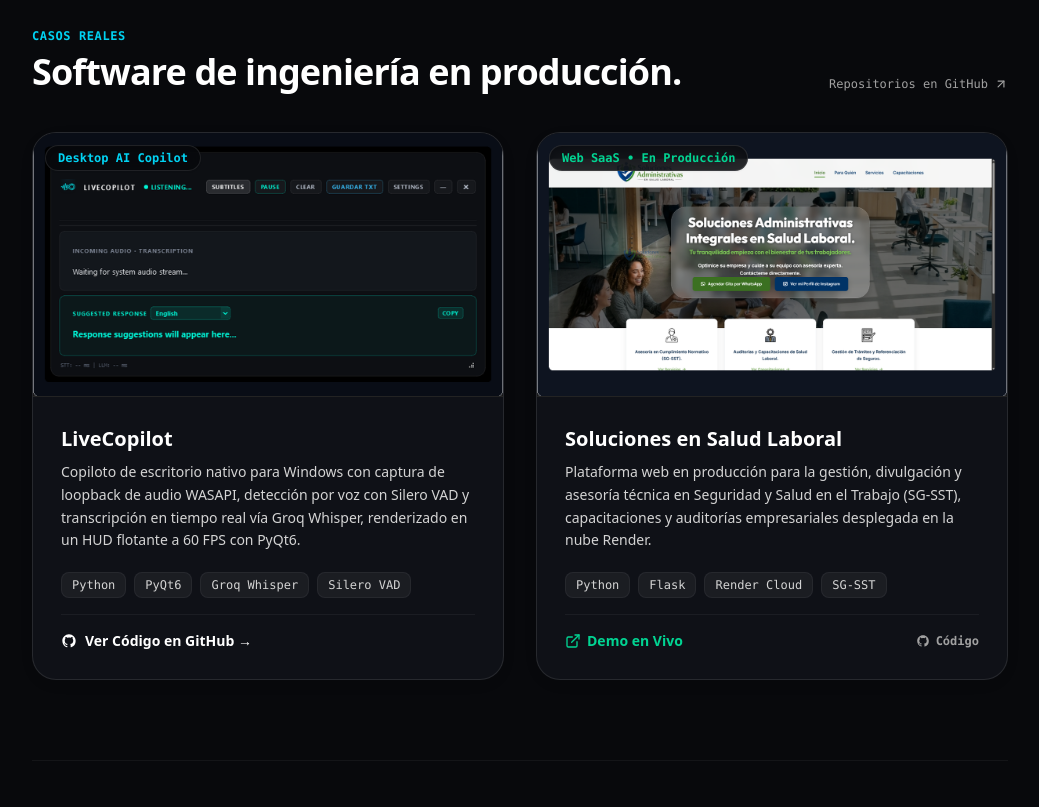
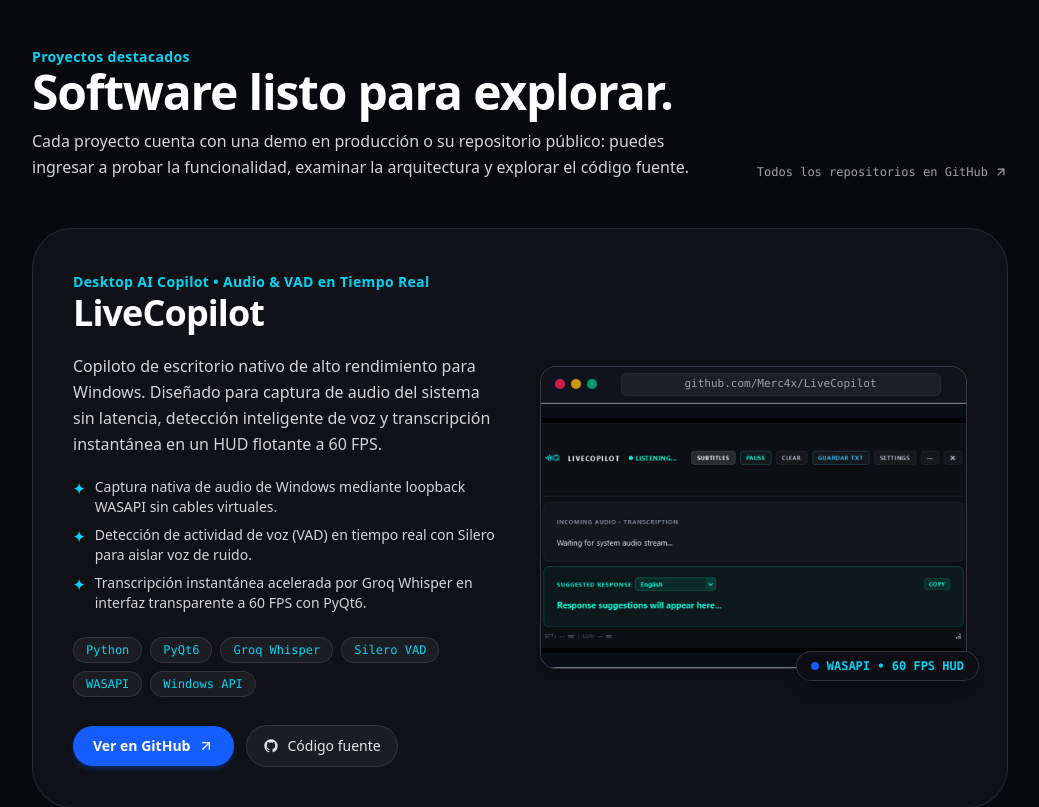
Before and after one commit to Merc4x/portafolio, a Next.js app: page / in a window 1280 px wide. Shown: the part 1740-2547 px from the top of the page, without its empty margins (120-1159 px from the left). Built offline with nearby package versions, Linux system fonts and the light colour scheme.

Commit message:
feat: Showcase projects with 2-column card layout, browser mockups, bullet features, and action pills

```diff
--- a/src/app/page.tsx
+++ b/src/app/page.tsx
@@ -389,139 +389,236 @@
           </div>
         </section>
 
-        {/* FEATURED PROJECTS: SHOWCASE */}
-        <section id="proyectos" className="py-16 sm:py-20 border-b border-slate-200/80 dark:border-white/5">
-          <div className="flex flex-col sm:flex-row sm:items-end justify-between mb-10 gap-3">
-            <div className="space-y-2">
-              <div className="text-xs font-mono text-blue-700 dark:text-cyan-400 uppercase tracking-wider font-bold">
-                Casos Reales
-              </div>
-              <h2 className="text-3xl sm:text-4xl font-black text-slate-950 dark:text-white tracking-tight">
-                Software de ingeniería en producción.
+        {/* FEATURED PROJECTS: SHOWCASE INSPIRADO EN LA REFERENCIA */}
+        <section id="proyectos" className="py-16 sm:py-24 border-b border-slate-200/80 dark:border-white/5">
+          <div className="flex flex-col sm:flex-row sm:items-end justify-between mb-12 gap-4">
+            <div className="space-y-3">
+              <span className="text-sm font-semibold tracking-wide text-blue-600 dark:text-cyan-400">
+                Proyectos destacados
+              </span>
+              <h2 className="text-3xl sm:text-5xl font-black text-slate-950 dark:text-white tracking-tight">
+                Software listo para explorar.
               </h2>
+              <p className="text-slate-600 dark:text-neutral-300 text-sm sm:text-base max-w-2xl leading-relaxed">
+                Cada proyecto cuenta con una demo en producción o su repositorio público: puedes ingresar a probar la funcionalidad, examinar la arquitectura y explorar el código fuente.
+              </p>
             </div>
             <a
               href="https://github.com/Merc4x?tab=repositories"
               target="_blank"
               rel="noopener noreferrer"
-              className="inline-flex items-center gap-1.5 text-xs font-mono font-medium text-slate-600 hover:text-slate-950 dark:text-neutral-400 dark:hover:text-white transition-colors"
+              className="inline-flex items-center gap-1.5 text-xs font-mono font-medium text-slate-600 hover:text-slate-950 dark:text-neutral-400 dark:hover:text-white transition-colors shrink-0"
             >
-              <span>Repositorios en GitHub</span>
+              <span>Todos los repositorios en GitHub</span>
               <ArrowUpRight className="w-3.5 h-3.5" />
             </a>
           </div>
 
-          <div className="grid grid-cols-1 md:grid-cols-2 gap-8">
+          <div className="space-y-10 sm:space-y-12">
             {/* Project 1: LiveCopilot */}
-            <div className="group rounded-3xl bg-white dark:bg-[#0f1117] border border-slate-200/90 dark:border-white/10 hover:border-blue-300 dark:hover:border-white/20 transition-all overflow-hidden flex flex-col shadow-[0_4px_20px_-4px_rgba(15,23,42,0.06)] hover:shadow-[0_12px_32px_-6px_rgba(15,23,42,0.12)]">
-              <div className="relative aspect-[16/9] overflow-hidden bg-slate-100 dark:bg-neutral-900 border-b border-slate-200/80 dark:border-white/5">
-                <img
-                  src={`${basePath}/images/livecopilot.png`}
-                  alt="LiveCopilot Desktop App"
-                  className="w-full h-full object-cover transition-transform duration-500 group-hover:scale-105"
-                />
-                <div className="absolute top-3 left-3 px-3 py-1 rounded-full bg-white/95 dark:bg-[#08090c]/85 backdrop-blur-md border border-slate-200 dark:border-white/10 text-xs font-mono font-semibold text-blue-700 dark:text-cyan-400 shadow-xs">
-                  Desktop AI Copilot
-                </div>
+            <div className="group rounded-3xl sm:rounded-[2.5rem] bg-white dark:bg-[#0f1117] border border-slate-200/90 dark:border-white/10 hover:border-blue-400 dark:hover:border-white/20 transition-all p-6 sm:p-10 shadow-lg shadow-slate-200/40 dark:shadow-none">
+              <div className="grid grid-cols-1 lg:grid-cols-12 gap-8 lg:gap-10 items-center">
+                {/* Columna Izquierda: Información, Features y Acciones */}
+                <div className="lg:col-span-6 space-y-5">
+                  <div className="space-y-2">
+                    <span className="text-xs sm:text-sm font-semibold tracking-wide text-blue-600 dark:text-cyan-400">
+                      Desktop AI Copilot &bull; Audio &amp; VAD en Tiempo Real
+                    </span>
+                    <h3 className="text-2xl sm:text-4xl font-black text-slate-950 dark:text-white tracking-tight">
+                      LiveCopilot
+                    </h3>
                   </div>
 
-              <div className="p-6 sm:p-7 flex-1 flex flex-col justify-between space-y-4">
-                <div>
-                  <h3 className="text-xl font-bold text-slate-950 dark:text-white group-hover:text-blue-600 dark:group-hover:text-cyan-400 transition-colors">
-                    LiveCopilot
-                  </h3>
-                  <p className="text-sm text-slate-600 dark:text-neutral-300 mt-2 leading-relaxed">
-                    Copiloto de escritorio nativo para Windows con captura de loopback de audio WASAPI, detección por voz con Silero VAD y transcripción en tiempo real vía Groq Whisper, renderizado en un HUD flotante a 60 FPS con PyQt6.
+                  <p className="text-sm sm:text-base text-slate-600 dark:text-neutral-300 leading-relaxed">
+                    Copiloto de escritorio nativo de alto rendimiento para Windows. Diseñado para captura de audio del sistema sin latencia, detección inteligente de voz y transcripción instantánea en un HUD flotante a 60 FPS.
                   </p>
+
+                  {/* Bullet points con estilo idéntico a la referencia */}
+                  <ul className="space-y-2 text-xs sm:text-sm text-slate-700 dark:text-neutral-300">
+                    <li className="flex items-start gap-2.5">
+                      <span className="text-blue-600 dark:text-cyan-400 font-bold shrink-0 mt-0.5">✦</span>
+                      <span>Captura nativa de audio de Windows mediante loopback WASAPI sin cables virtuales.</span>
+                    </li>
+                    <li className="flex items-start gap-2.5">
+                      <span className="text-blue-600 dark:text-cyan-400 font-bold shrink-0 mt-0.5">✦</span>
+                      <span>Detección de actividad de voz (VAD) en tiempo real con Silero para aislar voz de ruido.</span>
+                    </li>
+                    <li className="flex items-start gap-2.5">
+                      <span className="text-blue-600 dark:text-cyan-400 font-bold shrink-0 mt-0.5">✦</span>
+                      <span>Transcripción instantánea acelerada por Groq Whisper en interfaz transparente a 60 FPS con PyQt6.</span>
+                    </li>
+                  </ul>
+
+                  {/* Tech stack pills */}
+                  <div className="flex flex-wrap gap-2 pt-1">
+                    {["Python", "PyQt6", "Groq Whisper", "Silero VAD", "WASAPI", "Windows API"].map((tech) => (
+                      <span
+                        key={tech}
+                        className="px-3 py-1 rounded-full text-xs font-mono font-medium bg-blue-50 text-blue-700 dark:bg-white/5 dark:text-cyan-400 border border-blue-200/70 dark:border-white/10"
+                      >
+                        {tech}
+                      </span>
+                    ))}
                   </div>
 
-                <div className="flex flex-wrap gap-2 pt-1">
-                  <span className="px-2.5 py-1 rounded-lg text-xs font-mono font-medium bg-slate-100 dark:bg-white/5 border border-slate-200 dark:border-white/5 text-slate-800 dark:text-neutral-300">
-                    Python
-                  </span>
-                  <span className="px-2.5 py-1 rounded-lg text-xs font-mono font-medium bg-slate-100 dark:bg-white/5 border border-slate-200 dark:border-white/5 text-slate-800 dark:text-neutral-300">
-                    PyQt6
-                  </span>
-                  <span className="px-2.5 py-1 rounded-lg text-xs font-mono font-medium bg-slate-100 dark:bg-white/5 border border-slate-200 dark:border-white/5 text-slate-800 dark:text-neutral-300">
-                    Groq Whisper
-                  </span>
-                  <span className="px-2.5 py-1 rounded-lg text-xs font-mono font-medium bg-slate-100 dark:bg-white/5 border border-slate-200 dark:border-white/5 text-slate-800 dark:text-neutral-300">
-                    Silero VAD
-                  </span>
-                </div>
-
-                <div className="pt-4 border-t border-slate-100 dark:border-white/5 flex items-center justify-between">
+                  {/* Action buttons */}
+                  <div className="flex flex-wrap items-center gap-3 pt-2">
                     <a
                       href="https://github.com/Merc4x/LiveCopilot"
                       target="_blank"
                       rel="noopener noreferrer"
-                    className="inline-flex items-center gap-2 text-sm font-bold text-slate-900 dark:text-white hover:text-blue-600 dark:hover:text-cyan-400 transition-colors"
+                      className="inline-flex items-center gap-2 px-5 py-2.5 rounded-full bg-blue-600 hover:bg-blue-700 text-white font-semibold text-xs sm:text-sm transition-all shadow-md shadow-blue-600/25 active:scale-95"
+                    >
+                      <span>Ver en GitHub</span>
+                      <ArrowUpRight className="w-4 h-4" />
+                    </a>
+
+                    <a
+                      href="https://github.com/Merc4x/LiveCopilot"
+                      target="_blank"
+                      rel="noopener noreferrer"
+                      className="inline-flex items-center gap-2 px-4 py-2.5 rounded-full bg-slate-100 hover:bg-slate-200 dark:bg-white/5 dark:hover:bg-white/10 text-slate-800 dark:text-neutral-200 font-medium text-xs sm:text-sm transition-all border border-slate-200 dark:border-white/10 active:scale-95"
                     >
                       <GithubIcon className="w-4 h-4" />
-                    <span>Ver Código en GitHub &rarr;</span>
+                      <span>Código fuente</span>
                     </a>
+                  </div>
+                </div>
+
+                {/* Columna Derecha: Mockup estilo ventana de navegador con detalle flotante */}
+                <div className="lg:col-span-6 relative">
+                  <div className="rounded-2xl border border-slate-200/90 dark:border-white/15 bg-slate-100 dark:bg-[#141824] shadow-xl overflow-hidden group-hover:shadow-2xl transition-all">
+                    {/* Traffic lights + URL Bar */}
+                    <div className="h-9 px-3.5 bg-slate-200/80 dark:bg-[#10131d] border-b border-slate-200/90 dark:border-white/10 flex items-center gap-3">
+                      <div className="flex items-center gap-1.5">
+                        <span className="w-2.5 h-2.5 rounded-full bg-rose-500/80" />
+                        <span className="w-2.5 h-2.5 rounded-full bg-amber-400/80" />
+                        <span className="w-2.5 h-2.5 rounded-full bg-emerald-500/80" />
+                      </div>
+                      <div className="flex-1 max-w-xs mx-auto text-center px-3 py-0.5 rounded-md bg-white dark:bg-white/5 text-[11px] font-mono text-slate-600 dark:text-neutral-400 truncate border border-slate-200/60 dark:border-white/5">
+                        github.com/Merc4x/LiveCopilot
+                      </div>
+                    </div>
+
+                    {/* Screenshot Container */}
+                    <div className="relative aspect-[16/10] overflow-hidden bg-slate-900">
+                      <img
+                        src={`${basePath}/images/livecopilot.png`}
+                        alt="LiveCopilot Desktop HUD"
+                        className="w-full h-full object-cover transition-transform duration-500 group-hover:scale-105"
+                      />
+                    </div>
+                  </div>
+
+                  {/* Floating depth badge */}
+                  <div className="hidden sm:inline-flex items-center gap-2 absolute -bottom-3 -right-3 px-3.5 py-1.5 rounded-full bg-white dark:bg-[#0c0e14] border border-slate-200 dark:border-white/15 text-xs font-mono font-semibold text-blue-700 dark:text-cyan-400 shadow-lg">
+                    <span className="w-2 h-2 rounded-full bg-blue-600 animate-pulse" />
+                    <span>WASAPI &bull; 60 FPS HUD</span>
+                  </div>
                 </div>
               </div>
             </div>
 
             {/* Project 2: Soluciones en Salud Laboral */}
-            <div className="group rounded-3xl bg-white dark:bg-[#0f1117] border border-slate-200/90 dark:border-white/10 hover:border-emerald-300 dark:hover:border-white/20 transition-all overflow-hidden flex flex-col shadow-[0_4px_20px_-4px_rgba(15,23,42,0.06)] hover:shadow-[0_12px_32px_-6px_rgba(15,23,42,0.12)]">
-              <div className="relative aspect-[16/9] overflow-hidden bg-slate-100 dark:bg-neutral-900 border-b border-slate-200/80 dark:border-white/5">
-                <img
-                  src={`${basePath}/images/salud-laboral.png`}
-                  alt="Soluciones en Salud Laboral Platform"
-                  className="w-full h-full object-cover transition-transform duration-500 group-hover:scale-105"
-                />
-                <div className="absolute top-3 left-3 px-3 py-1 rounded-full bg-white/95 dark:bg-[#08090c]/85 backdrop-blur-md border border-slate-200 dark:border-white/10 text-xs font-mono font-semibold text-emerald-700 dark:text-emerald-400 shadow-xs">
-                  Web SaaS &bull; En Producción
-                </div>
+            <div className="group rounded-3xl sm:rounded-[2.5rem] bg-white dark:bg-[#0f1117] border border-slate-200/90 dark:border-white/10 hover:border-emerald-400 dark:hover:border-white/20 transition-all p-6 sm:p-10 shadow-lg shadow-slate-200/40 dark:shadow-none">
+              <div className="grid grid-cols-1 lg:grid-cols-12 gap-8 lg:gap-10 items-center">
+                {/* Columna Izquierda: Información, Features y Acciones */}
+                <div className="lg:col-span-6 space-y-5">
+                  <div className="space-y-2">
+                    <span className="text-xs sm:text-sm font-semibold tracking-wide text-emerald-600 dark:text-emerald-400">
+                      Plataforma Web SaaS &bull; SG-SST en Producción
+                    </span>
+                    <h3 className="text-2xl sm:text-4xl font-black text-slate-950 dark:text-white tracking-tight">
+                      Soluciones en Salud Laboral
+                    </h3>
                   </div>
 
-              <div className="p-6 sm:p-7 flex-1 flex flex-col justify-between space-y-4">
-                <div>
-                  <h3 className="text-xl font-bold text-slate-950 dark:text-white group-hover:text-emerald-600 dark:group-hover:text-emerald-400 transition-colors">
-                    Soluciones en Salud Laboral
-                  </h3>
-                  <p className="text-sm text-slate-600 dark:text-neutral-300 mt-2 leading-relaxed">
-                    Plataforma web en producción para la gestión, divulgación y asesoría técnica en Seguridad y Salud en el Trabajo (SG-SST), capacitaciones y auditorías empresariales desplegada en la nube Render.
+                  <p className="text-sm sm:text-base text-slate-600 dark:text-neutral-300 leading-relaxed">
+                    Plataforma web en producción para la gestión, divulgación técnica y asesoría en Seguridad y Salud en el Trabajo (SG-SST), capacitaciones corporativas y gestión de auditorías empresariales.
                   </p>
+
+                  {/* Bullet points con estilo idéntico a la referencia */}
+                  <ul className="space-y-2 text-xs sm:text-sm text-slate-700 dark:text-neutral-300">
+                    <li className="flex items-start gap-2.5">
+                      <span className="text-emerald-600 dark:text-emerald-400 font-bold shrink-0 mt-0.5">✦</span>
+                      <span>Módulo centralizado para normatividad laboral colombiana, auditorías y gestión de riesgos.</span>
+                    </li>
+                    <li className="flex items-start gap-2.5">
+                      <span className="text-emerald-600 dark:text-emerald-400 font-bold shrink-0 mt-0.5">✦</span>
+                      <span>Arquitectura backend modular en Python Flask con panel administrativo dinámico.</span>
+                    </li>
+                    <li className="flex items-start gap-2.5">
+                      <span className="text-emerald-600 dark:text-emerald-400 font-bold shrink-0 mt-0.5">✦</span>
+                      <span>Despliegue en la nube Render con alta disponibilidad y base de datos relacional.</span>
+                    </li>
+                  </ul>
+
+                  {/* Tech stack pills */}
+                  <div className="flex flex-wrap gap-2 pt-1">
+                    {["Python", "Flask", "Render Cloud", "HTML5 / CSS3", "JavaScript", "SG-SST"].map((tech) => (
+                      <span
+                        key={tech}
+                        className="px-3 py-1 rounded-full text-xs font-mono font-medium bg-emerald-50 text-emerald-700 dark:bg-white/5 dark:text-emerald-400 border border-emerald-200/70 dark:border-white/10"
+                      >
+                        {tech}
+                      </span>
+                    ))}
                   </div>
 
-                <div className="flex flex-wrap gap-2 pt-1">
-                  <span className="px-2.5 py-1 rounded-lg text-xs font-mono font-medium bg-slate-100 dark:bg-white/5 border border-slate-200 dark:border-white/5 text-slate-800 dark:text-neutral-300">
-                    Python
-                  </span>
-                  <span className="px-2.5 py-1 rounded-lg text-xs font-mono font-medium bg-slate-100 dark:bg-white/5 border border-slate-200 dark:border-white/5 text-slate-800 dark:text-neutral-300">
-                    Flask
-                  </span>
-                  <span className="px-2.5 py-1 rounded-lg text-xs font-mono font-medium bg-slate-100 dark:bg-white/5 border border-slate-200 dark:border-white/5 text-slate-800 dark:text-neutral-300">
-                    Render Cloud
-                  </span>
-                  <span className="px-2.5 py-1 rounded-lg text-xs font-mono font-medium bg-slate-100 dark:bg-white/5 border border-slate-200 dark:border-white/5 text-slate-800 dark:text-neutral-300">
-                    SG-SST
-                  </span>
-                </div>
-
-                <div className="pt-4 border-t border-slate-100 dark:border-white/5 flex items-center justify-between">
+                  {/* Action buttons */}
+                  <div className="flex flex-wrap items-center gap-3 pt-2">
                     <a
                       href="https://tutranquilidadlaboral.onrender.com/"
                       target="_blank"
                       rel="noopener noreferrer"
-                    className="inline-flex items-center gap-1.5 text-sm font-bold text-emerald-700 dark:text-emerald-400 hover:text-emerald-800 dark:hover:text-emerald-300 transition-colors"
+                      className="inline-flex items-center gap-2 px-5 py-2.5 rounded-full bg-blue-600 hover:bg-blue-700 text-white font-semibold text-xs sm:text-sm transition-all shadow-md shadow-blue-600/25 active:scale-95"
                     >
-                    <ExternalLink className="w-4 h-4" />
-                    <span>Demo en Vivo</span>
+                      <span>Ver demo en vivo</span>
+                      <ArrowUpRight className="w-4 h-4" />
                     </a>
 
                     <a
                       href="https://github.com/Merc4x/proyecto_salud_laboral"
                       target="_blank"
                       rel="noopener noreferrer"
-                    className="inline-flex items-center gap-1.5 text-xs font-mono font-semibold text-slate-600 dark:text-neutral-400 hover:text-slate-950 dark:hover:text-white transition-colors"
+                      className="inline-flex items-center gap-2 px-4 py-2.5 rounded-full bg-slate-100 hover:bg-slate-200 dark:bg-white/5 dark:hover:bg-white/10 text-slate-800 dark:text-neutral-200 font-medium text-xs sm:text-sm transition-all border border-slate-200 dark:border-white/10 active:scale-95"
                     >
-                    <GithubIcon className="w-3.5 h-3.5" />
+                      <GithubIcon className="w-4 h-4" />
                       <span>Código</span>
                     </a>
+                  </div>
+                </div>
+
+                {/* Columna Derecha: Mockup estilo ventana de navegador con detalle flotante */}
+                <div className="lg:col-span-6 relative">
+                  <div className="rounded-2xl border border-slate-200/90 dark:border-white/15 bg-slate-100 dark:bg-[#141824] shadow-xl overflow-hidden group-hover:shadow-2xl transition-all">
+                    {/* Traffic lights + URL Bar */}
+                    <div className="h-9 px-3.5 bg-slate-200/80 dark:bg-[#10131d] border-b border-slate-200/90 dark:border-white/10 flex items-center gap-3">
+                      <div className="flex items-center gap-1.5">
+                        <span className="w-2.5 h-2.5 rounded-full bg-rose-500/80" />
+                        <span className="w-2.5 h-2.5 rounded-full bg-amber-400/80" />
+                        <span className="w-2.5 h-2.5 rounded-full bg-emerald-500/80" />
+                      </div>
+                      <div className="flex-1 max-w-xs mx-auto text-center px-3 py-0.5 rounded-md bg-white dark:bg-white/5 text-[11px] font-mono text-slate-600 dark:text-neutral-400 truncate border border-slate-200/60 dark:border-white/5">
+                        tutranquilidadlaboral.onrender.com
+                      </div>
+                    </div>
+
+                    {/* Screenshot Container */}
+                    <div className="relative aspect-[16/10] overflow-hidden bg-slate-900">
+                      <img
+                        src={`${basePath}/images/salud-laboral.png`}
+                        alt="Soluciones en Salud Laboral Web Platform"
+                        className="w-full h-full object-cover transition-transform duration-500 group-hover:scale-105"
+                      />
+                    </div>
+                  </div>
+
+                  {/* Floating depth badge */}
+                  <div className="hidden sm:inline-flex items-center gap-2 absolute -bottom-3 -right-3 px-3.5 py-1.5 rounded-full bg-white dark:bg-[#0c0e14] border border-slate-200 dark:border-white/15 text-xs font-mono font-semibold text-emerald-700 dark:text-emerald-400 shadow-lg">
+                    <span className="w-2 h-2 rounded-full bg-emerald-500 animate-pulse" />
+                    <span>Render Cloud &bull; Producción</span>
+                  </div>
                 </div>
               </div>
             </div>
```
Lines whose indentation alone changed are shown as unchanged.
